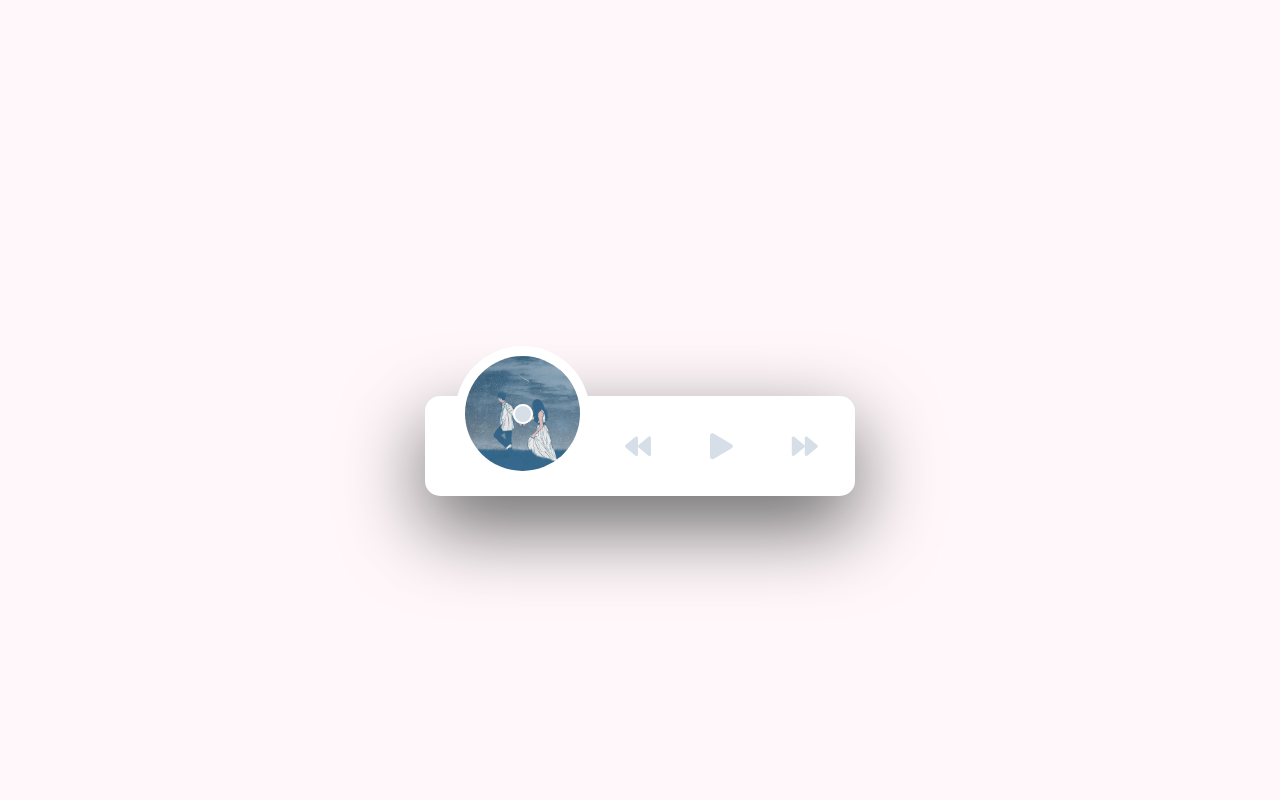
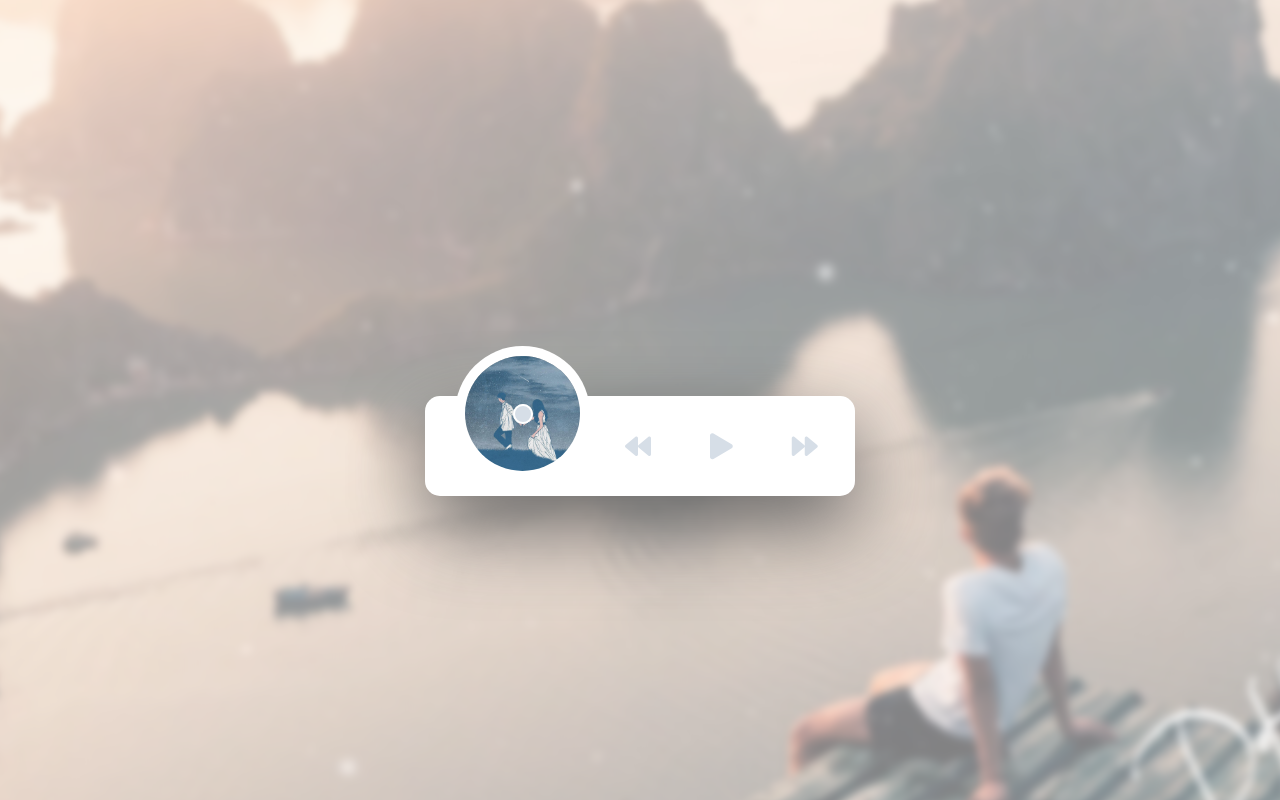
Before and after one commit to dvhuzg/music, a plain HTML site: page index.html in a window 1280 px wide. Drawn offline with nearby package versions, Linux system fonts and the light colour scheme.

Commit message:
update link bg

```diff
--- a/style.css
+++ b/style.css
@@ -28,7 +28,7 @@ body
     right: -30px;
     bottom: -30px;
     left: -30px;
-    background-image: url("bg2.jpg");
+    background-image: url("./assets/image/bg2.jpg");
     background-repeat: no-repeat;
     background-size: cover;
     background-position: 50%;
```
